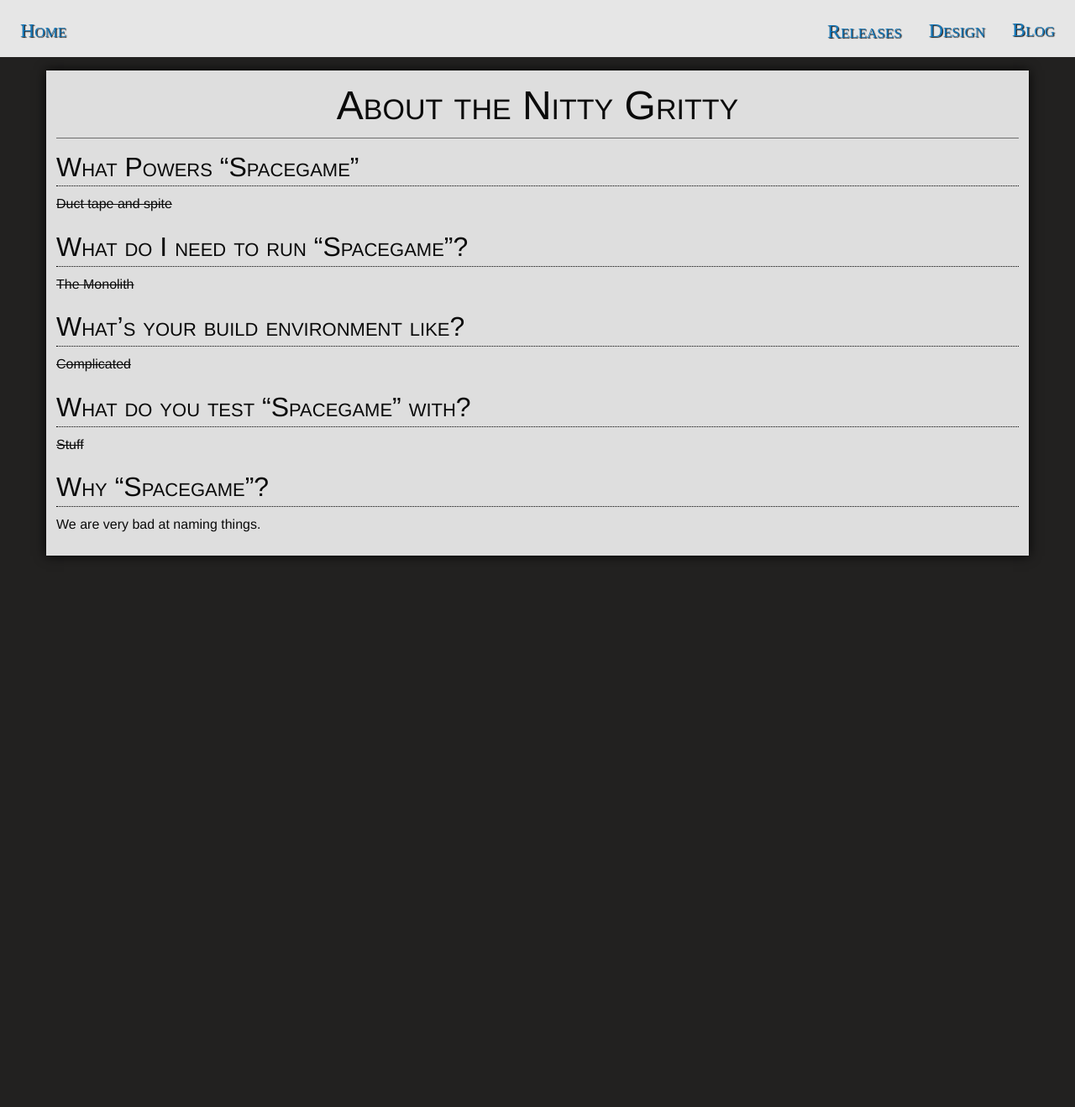
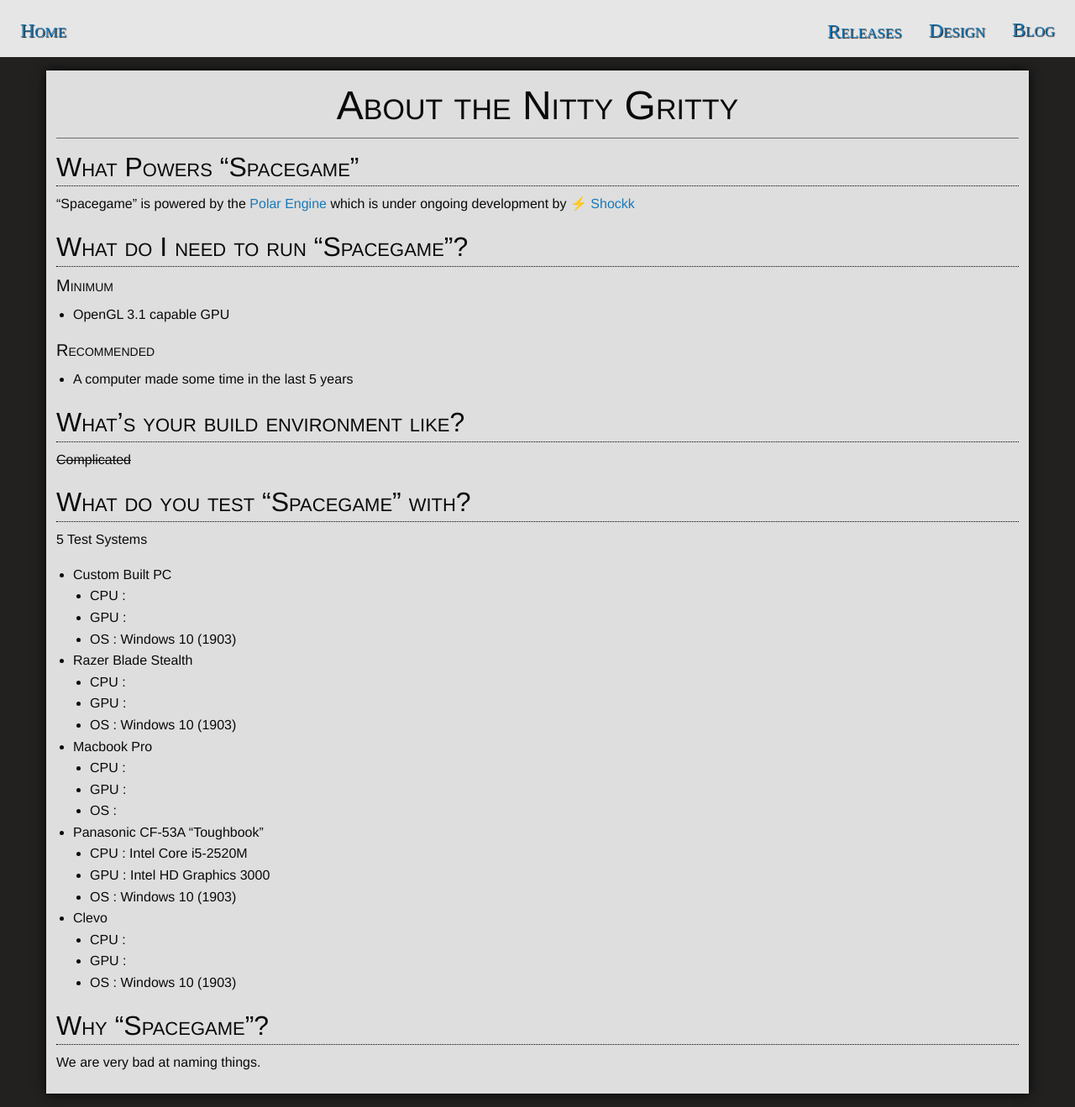
Before and after one commit to ori-sky/polar-space, a Jekyll site: the page built from designs/about.md, in a window 1280 px wide. Shown: the whole page at 84% size. Built offline with Jekyll 4.4.1, drawn with Linux system fonts in a browser that asks for light colours; nearby versions of some CDN libraries; some web fonts are replaced; our own code applies the rules of GitHub Pages for plain Markdown files; library files that are not in the unit come from our copies; before the commit the page ends 900 px from its top, so only the background shows below that.

Commit message:
Update about.md
Added some actual info to the about page, removed some glib remarks.

```diff
--- a/designs/about.md
+++ b/designs/about.md
@@ -4,13 +4,19 @@ title: About the Nitty Gritty
 
 # What Powers "Spacegame"
 
-~~Duct tape and spite~~
+"Spacegame" is powered by the [Polar Engine](https://github.com/polar-engine/polar) which is under ongoing development by [⚡ Shockk](https://github.com/shockkolate)
 
 
 
 # What do I need to run "Spacegame"?
 
-~~The Monolith~~
+### Minimum
+
+- OpenGL 3.1 capable GPU
+
+### Recommended
+
+- A computer made some time in the last 5 years
 
 
 
@@ -22,9 +28,28 @@ title: About the Nitty Gritty
 
 # What do you test "Spacegame" with?
 
-~~Stuff~~
+5 Test Systems
 
-
+- Custom Built PC
+  - CPU :
+  - GPU :
+  - OS : Windows 10 (1903)
+- Razer Blade Stealth
+  - CPU :
+  - GPU :
+  - OS : Windows 10 (1903)
+- Macbook Pro
+  - CPU :
+  - GPU :
+  - OS :
+- Panasonic CF-53A "Toughbook"
+  - CPU : Intel Core i5-2520M
+  - GPU : Intel HD Graphics 3000
+  - OS : Windows 10 (1903)
+- Clevo
+  - CPU :
+  - GPU :
+  - OS : Windows 10 (1903)
 
 # Why "Spacegame"?
 
```
